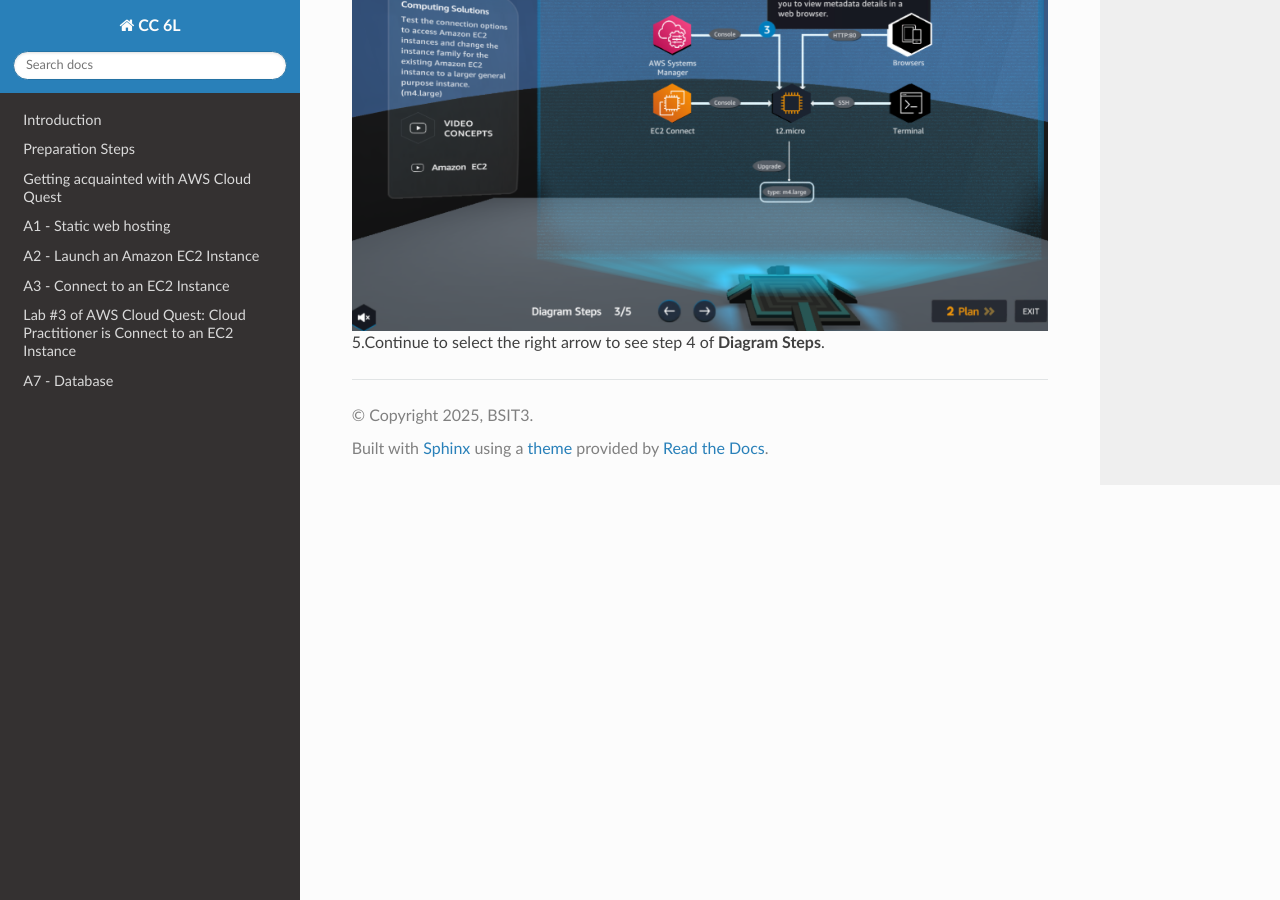
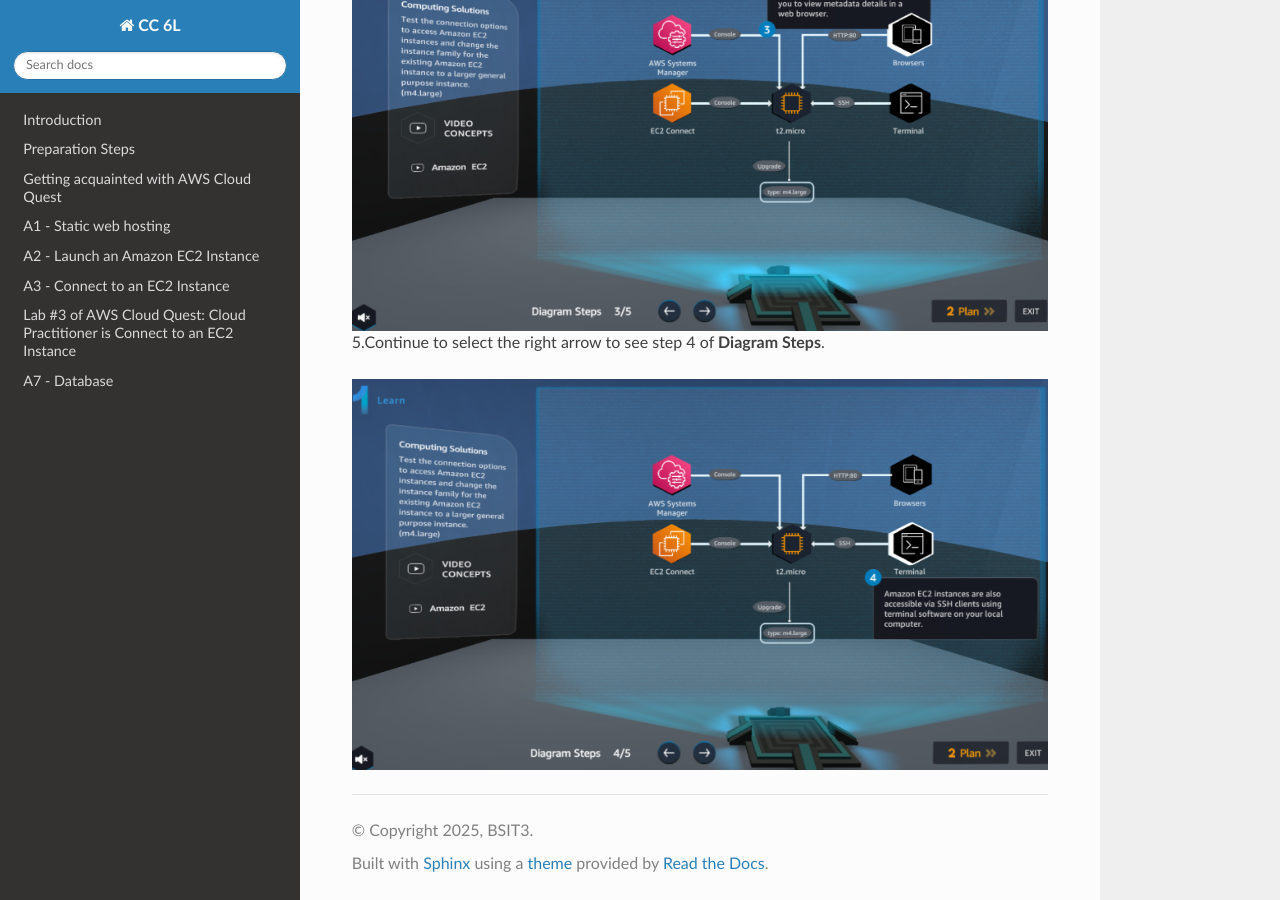
Before and after one commit to user-5005/Aws-Cloud_Practitioner, a Sphinx documentation site: the page built from docs/source/a3-Learn.rst, in a window 1280 px wide and 900 px high, scrolled down 1703 px. Built offline with Sphinx 7.4.7 and the Read the Docs theme 3.1.0, drawn with Linux system fonts in a browser that asks for light colours; pages that are not in the unit, such as notebooks, are missing from menus.

Commit message:
Update a3-Learn.rst

```diff
--- a/docs/source/a3-Learn.rst
+++ b/docs/source/a3-Learn.rst
@@ -32,3 +32,7 @@
    :width: 700px
 
 5.Continue to select the right arrow to see step 4 of **Diagram Steps**.
+
+.. image:: pictures/step4_diagram.png
+   :align: center
+   :width: 700px
```
